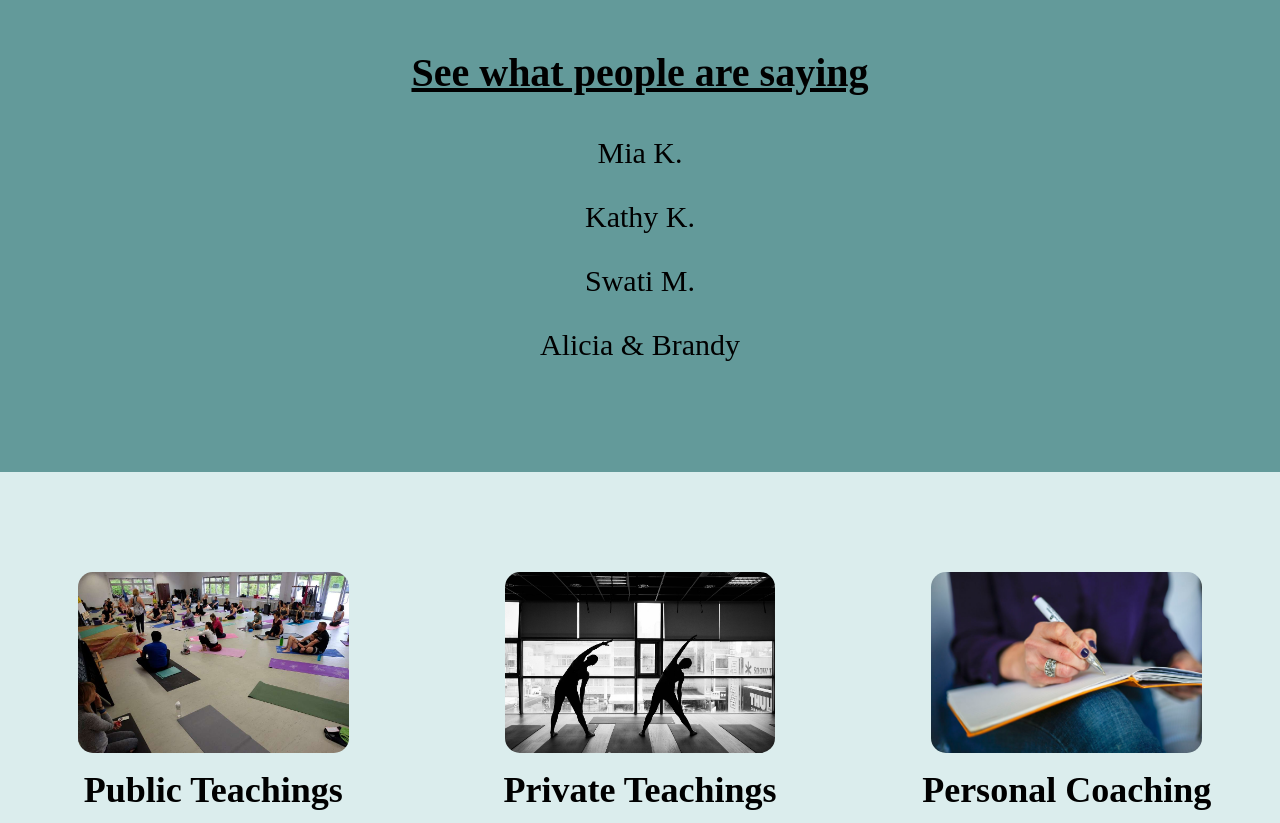
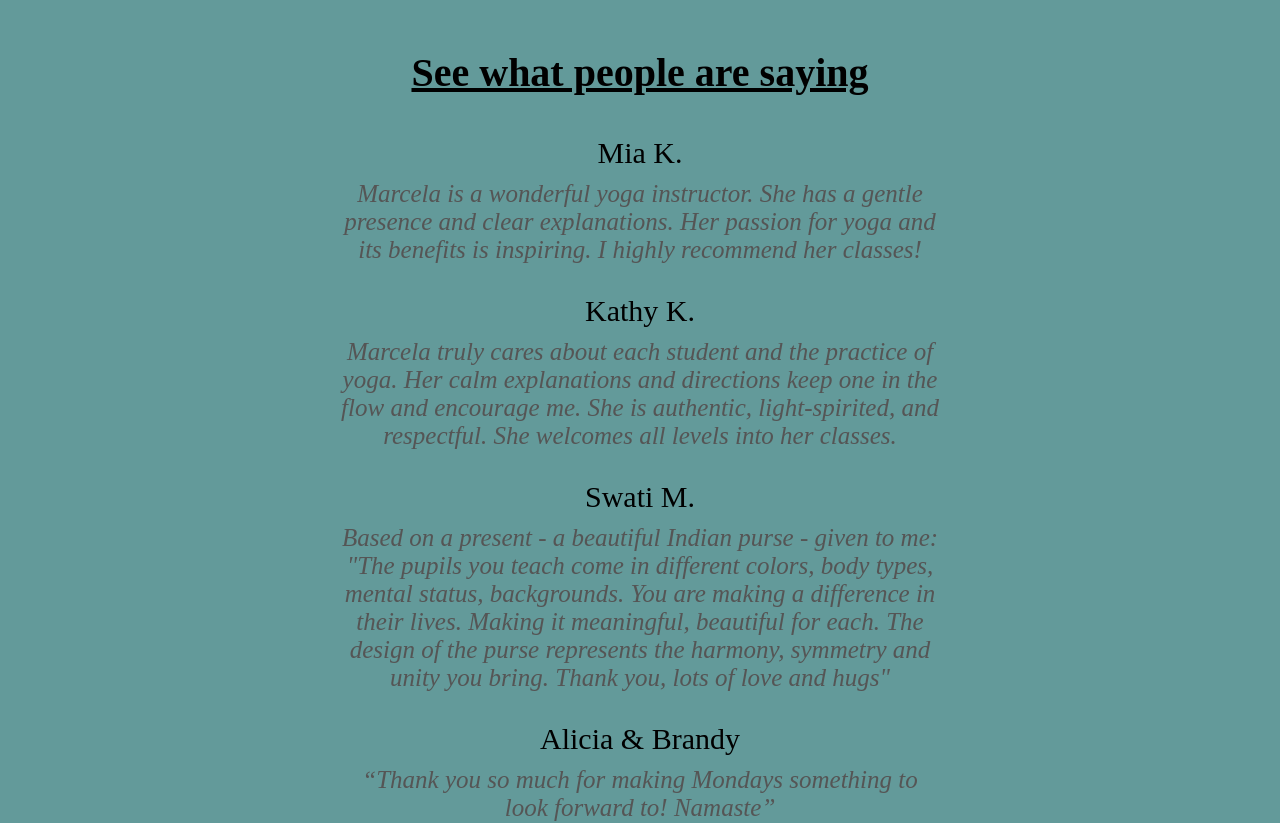
Before and after one commit to MaxusTheOne/Yoga-frontend, a React (Vite) app in the folder YogaFrontend/: page / in a window 1280 px wide. Shown: the part 1000-1823 px from the top of the page. Built offline with nearby package versions, Linux system fonts and the light colour scheme; a web font is replaced by a local one.

Commit message:
some more styling

```diff
--- a/YogaFrontend/src/components/Homepage/Homepage.jsx
+++ b/YogaFrontend/src/components/Homepage/Homepage.jsx
@@ -8,31 +8,62 @@ import FAQ from './FAQ'
 import HeaderHomepage from './HeaderHomepage'
 import AboutMe from './AboutMe'
 
+// export default function Homepage() {
+//     function scrollBySmooth(distanceX, distanceY) {
+//         const currentX = window.scrollX
+//         const currentY = window.scrollY
+
+//         window.scrollTo({
+//             left: currentX + distanceX,
+//             top: currentY + distanceY,
+//             behavior: 'smooth',
+//         })
+//     }
+
+//     function scrollToFAQ() {
+//         scrollBySmooth(0, 1800)
+//     }
+
+//     function scrollToHIH() {
+//         scrollBySmooth(0, 1200)
+//     }
+
+//     return (
+//         <div>
+//             <HeaderHomepage
+//                 scrollToFAQ={scrollToFAQ}
+//                 scrollToHIH={scrollToHIH}
+//             />
+//             <AnimatedPage>
+//                 <Welcome />
+//                 <Testimonials />
+//                 <BenefitsYoga />
+//                 <FAQ />
+//                 <Practice />
+//                 <AboutMe />
+//             </AnimatedPage>
+//             <Footer />
+//         </div>
+//     )
+// }
+
 export default function Homepage() {
-    function scrollBySmooth(distanceX, distanceY) {
-        const currentX = window.scrollX
-        const currentY = window.scrollY
+    function scrollByPercentage(percentage) {
+        const windowHeight = window.innerHeight
+        const targetY =
+            (document.body.scrollHeight - windowHeight) * (percentage / 100)
 
         window.scrollTo({
-            left: currentX + distanceX,
-            top: currentY + distanceY,
+            top: targetY,
             behavior: 'smooth',
         })
-    }
-
-    function scrollToFAQ() {
-        scrollBySmooth(0, 1800)
-    }
-
-    function scrollToHIH() {
-        scrollBySmooth(0, 1200)
     }
 
     return (
         <div>
             <HeaderHomepage
-                scrollToFAQ={scrollToFAQ}
-                scrollToHIH={scrollToHIH}
+                scrollToFAQ={() => scrollByPercentage(67)} // Scroll to 30% of the page
+                scrollToHIH={() => scrollByPercentage(51)} // Scroll to 60% of the page
             />
             <AnimatedPage>
                 <Welcome />
--- a/YogaFrontend/src/components/Homepage/Testimonials.jsx
+++ b/YogaFrontend/src/components/Homepage/Testimonials.jsx
@@ -1,14 +1,12 @@
-import { useState } from 'react'
-
 export default function Testimonials() {
     const testimonialsData = [
         {
             name: 'Mia K.',
-            quote: '"Marcela is a wonderful yoga instructor. She has a gentle presence and clear explanations. Her passion for yoga and its benefits is inspiring. I highly recommend her classes!"',
+            quote: 'Marcela is a wonderful yoga instructor. She has a gentle presence and clear explanations. Her passion for yoga and its benefits is inspiring. I highly recommend her classes!',
         },
         {
             name: 'Kathy K.',
-            quote: '"Marcela truly cares about each student and the practice of yoga. Her calm explanations and directions keep one in the flow and encourage me. She is authentic, light-spirited, and respectful. She welcomes all levels into her classes."',
+            quote: 'Marcela truly cares about each student and the practice of yoga. Her calm explanations and directions keep one in the flow and encourage me. She is authentic, light-spirited, and respectful. She welcomes all levels into her classes.',
         },
         {
             name: 'Swati M.',
@@ -20,37 +18,19 @@ export default function Testimonials() {
         },
     ]
 
-    const [selectedTestimonials, setSelectedTestimonials] = useState([])
-
-    const handleNameClick = (name) => {
-        // Toggle the selected testimonial
-        setSelectedTestimonials((prev) =>
-            prev.includes(name)
-                ? prev.filter((item) => item !== name)
-                : [...prev, name]
-        )
-    }
+    const quotes = testimonialsData.map((testimonial, index) => (
+        <div key={index} className="testimonial-item">
+            <div className="testimonial-name">
+                <p>{testimonial.name}</p>
+            </div>
+            <div className="testimonial-quote">{testimonial.quote}</div>
+        </div>
+    ))
 
     return (
         <div className="testimonials-container">
             <h2 className="testimonails-title">See what people are saying</h2>
-            <div className="testimonials-list">
-                {testimonialsData.map((testimonial, index) => (
-                    <div key={index} className="testimonial-item">
-                        <div
-                            className="testimonial-name"
-                            onClick={() => handleNameClick(testimonial.name)}
-                        >
-                            <p>{testimonial.name}</p>
-                        </div>
-                        {selectedTestimonials.includes(testimonial.name) && (
-                            <div className="testimonial-quote">
-                                {testimonial.quote}
-                            </div>
-                        )}
-                    </div>
-                ))}
-            </div>
+            <div className="testimonials-list">{quotes}</div>
         </div>
     )
 }
--- a/YogaFrontend/src/homepage.css
+++ b/YogaFrontend/src/homepage.css
@@ -1214,7 +1214,6 @@ input {
     font-weight: lighter;
     font-size: 30px;
     text-align: center;
-    cursor: pointer;
     font-weight: bold;
 }
 
@@ -1228,6 +1227,7 @@ input {
     color: #555;
     font-size: 25px;
     text-align: center;
+    max-width: 600px;
 }
 
 .testimonails-title {
@@ -1289,6 +1289,7 @@ input {
     font-size: x-large;
     padding-top: 80px;
     padding-bottom: 80px;
+    height: 350px;
 }
 
 .faq-a:hover {
```
Also changed, not shown: YogaFrontend/src/components/Homepage/QuoteChanger.jsx (deleted, +0 -33 lines).
